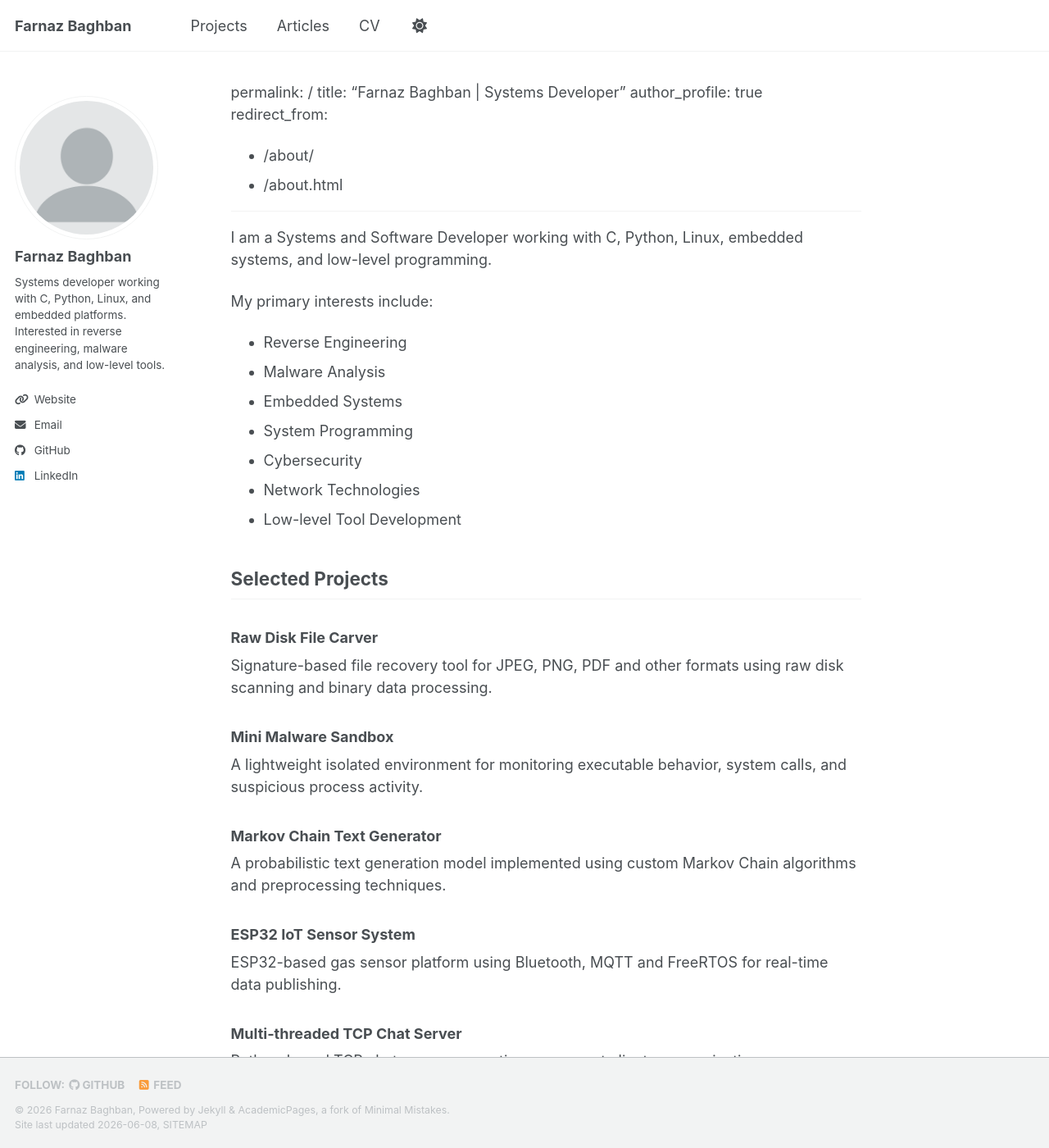
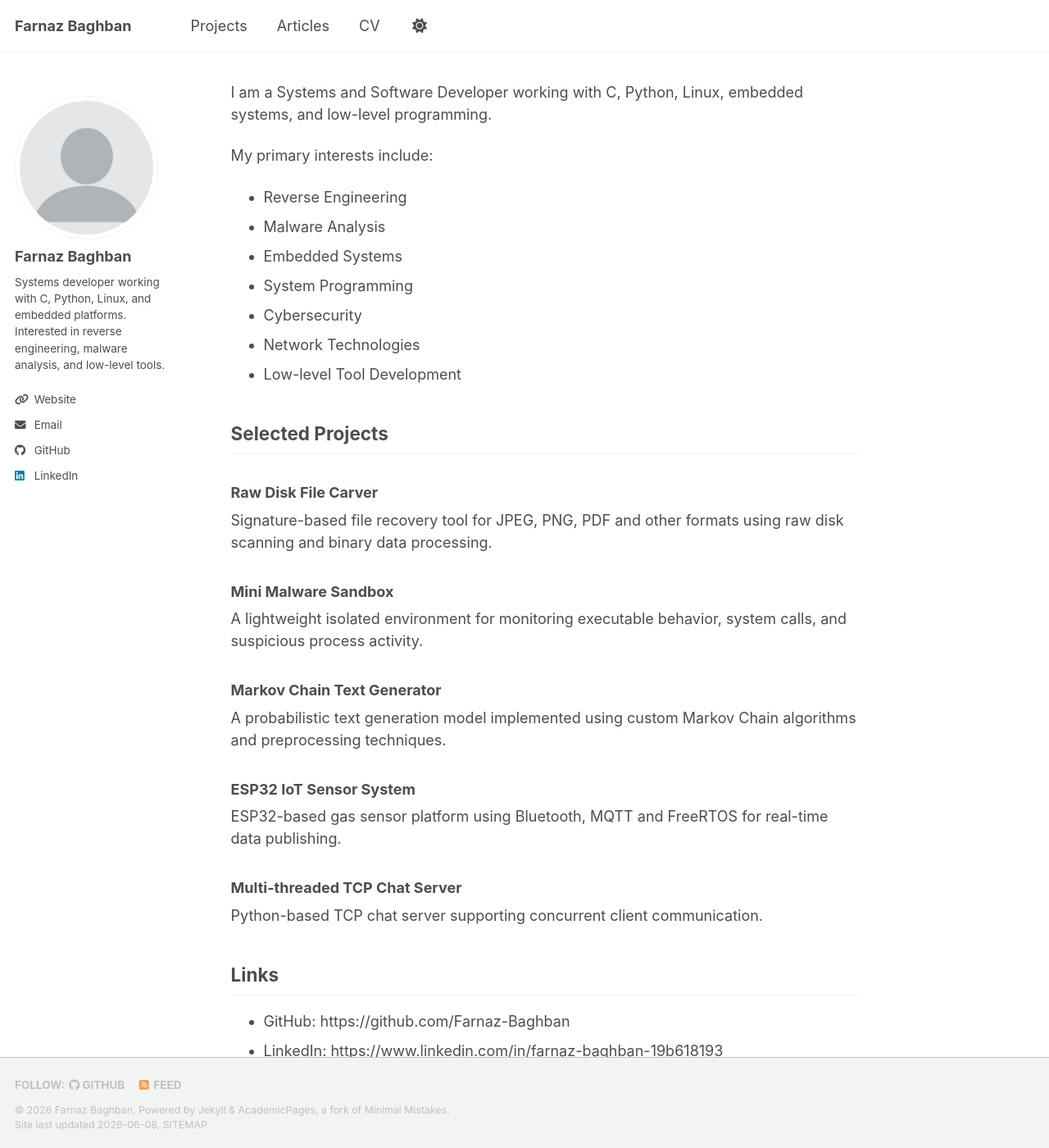
Before and after one commit to Farnaz-Baghban/Farnaz-Baghban.github.io, a Jekyll site: the page built from _pages/about.md, in a window 1280 px wide and 1400 px high. Shown: the whole window at 82% size. Built offline with Jekyll 4.4.1, drawn with Linux system fonts in a browser that asks for light colours; a script bundle is joined from its source files by our own code; library files that are not in the unit come from our copies; some of the changed text lies outside the part shown.

Commit message:
Update about.md

```diff
--- a/_pages/about.md
+++ b/_pages/about.md
@@ -1,8 +1,7 @@
----
 ---
 
 permalink: /
-title: "Farnaz Baghban | Systems Developer"
+title: "About"
 author_profile: true
 redirect_from:
 
```
Also changed, not shown: other parts of _pages/about.md (+0 -7 lines).
